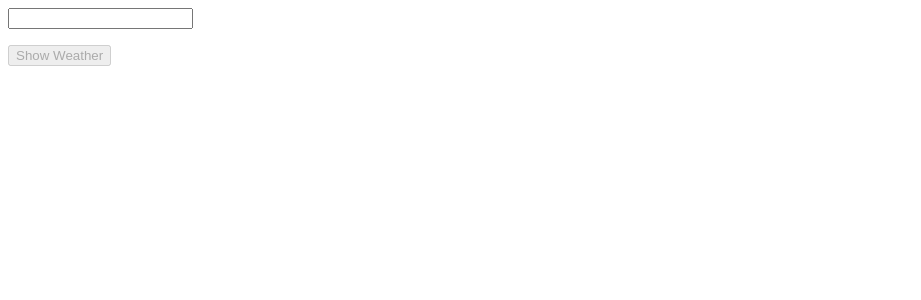
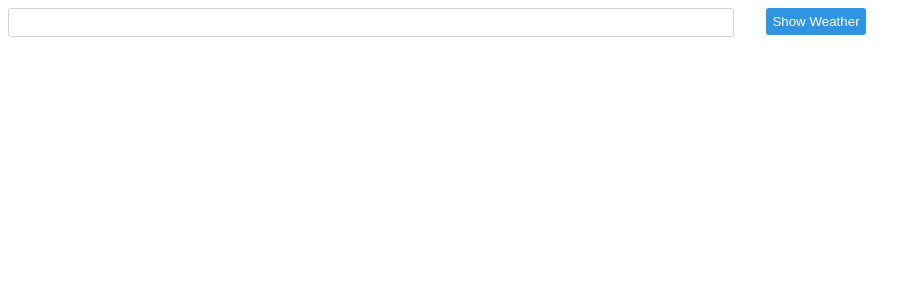
Before and after one commit to yarostbaklajana/WeatherApp, a React app: page / in a window 1280 px wide. Shown: the top 300 px of the page, without its empty margins (0-921 px from the left). Built offline with nearby package versions, Linux system fonts and the light colour scheme.

Commit message:
Added backdrop

```diff
--- a/src/components/inputWithAutocomplete.jsx
+++ b/src/components/inputWithAutocomplete.jsx
@@ -1,41 +1,70 @@
 import React from 'react';
-import * as locationsArr from '../../locations/ukraine.json';
 
-class InputWithAutocomplete extends React.PureComponent {
+class InputWithAutocomplete extends React.Component {
     constructor(props) {
         super(props);
         this.state = {
             value: '',
-            coincidenses: []
+            hints: [],
+            isVisibleHints: false
         }
         this.handleChange = this.handleChange.bind(this);
+        this.fillInputWithCheckedHint = this.fillInputWithCheckedHint.bind(this);
+        this.closeHints = this.closeHints.bind(this);
     }
 
     handleChange(event) {
-
         let inputValue = event.target.value;
         this.setState({
             value: inputValue,
-            coincidenses: this.findCoincidence(inputValue)
+            hints: this.findHints(inputValue),
+            isVisibleHints: this.state.hints !== 0
         });
-        console.log(this.state.coincidenses);
+
+        this.props.onChange(event.target.value);
     }
 
-    findCoincidence(part) {
-        let coincidenses = locationsArr.filter((location) => location.name.startsWith(part));
-        return coincidenses;
+    findHints(part) {
+        let hints = (part === '') ? [] : this.props.locations.filter((location) => location.name.toUpperCase().startsWith(part.toUpperCase())).slice(0, 10);
+        return hints;
+    }
+
+    fillInputWithCheckedHint(hint, event) {
+        let checkedValue = hint.name;
+
+        this.setState({
+            value: checkedValue,
+            hints: [],
+            isVisibleHints: false
+        });
+
+        this.props.onChange(checkedValue);
+
+
+        var callEvent = new Event('onChange', { bubbles: true });
+        event.target.dispatchEvent(callEvent);
+    }
+
+    closeHints() {
+        this.setState({
+            hints: [],
+            isVisibleHints: false
+        });
     }
 
     render() {
-        let coincidensesList = this.state.coincidenses.map((coincidense) => <li key={coincidense.id}>{coincidense.name}</li>);
+        let hintsList = this.state.hints.map((hint) => <li className='locations-hints_hint' onClick={(evt) => this.fillInputWithCheckedHint(hint, evt)} name={hint.name} key={hint.id}>{hint.name}</li>);
+        const backdrop = this.state.isVisibleHints ? <div className='backdrop' onClick={this.closeHints}></div> : null;
         return (
-            <div className='input-container'>
-                <input type="text" value={this.state.value} onChange={this.handleChange} />
-                <ul>{coincidensesList}</ul>
+            <div>
+                {backdrop}
+                <div className='input-container'>
+                    <input className='input-with-autocomplete' type="text" value={this.state.value} onChange={this.handleChange} />
+                    <ul className='locations-hints'>{hintsList}</ul>
+                </div>
             </div>
         );
     }
-
 }
 
 export default InputWithAutocomplete;
--- a/src/styles.css
+++ b/src/styles.css
@@ -1,3 +1,71 @@
-.congratulations {
+body {
+    font-style: Tahoma, sans-serif;
+}
+
+.search-form::after,
+.search-form::before {
+    display: table;
+    content: '';
+}
+
+.search-form::after {
+    clear: both;
+}
+
+.input-container {
+    width: 60%;
+    float: left;
+   position: relative;
+}
+
+.input-with-autocomplete {
+    height: 25px;
+    width: 95%;
+    border-radius: 3px;
+    border: 1px solid lightgray;
+     z-index: 100;
+}
+
+.locations-hints {
+    width: 95%;
+    margin: 0;
+    padding: 0;
+    list-style-type: none;
+    box-sizing: content-box;
+    box-shadow: 3px 6px 10px 0px darkgrey;
+    z-index: 100;
+    position: absolute;
+    background: white;
+}
+
+.locations-hints_hint {
+        padding: 1px 0;
+}
+
+.locations-hints_hint:hover {
+    background-color: lightgrey;
+}
+
+.validation-message {
+    margin: 0;
     color: red;
 }
+
+.search-button {
+    height: 25px;
+    line-height: 25px;
+    box-sizing: content-box;
+    display: inline-block;
+    border-radius: 3px;
+    background-color: #2f94e4;
+    color: white;
+    border: none;
+}
+
+.backdrop {
+    top: 0;
+    left: 0;
+    width: 100%;
+    height: 100%;
+    position: fixed;
+}
```
